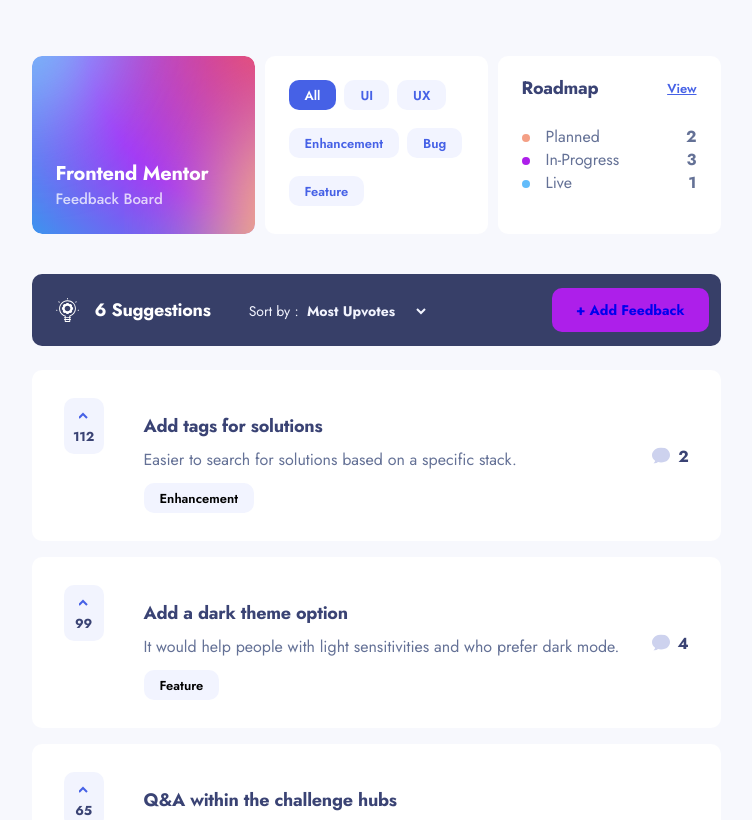
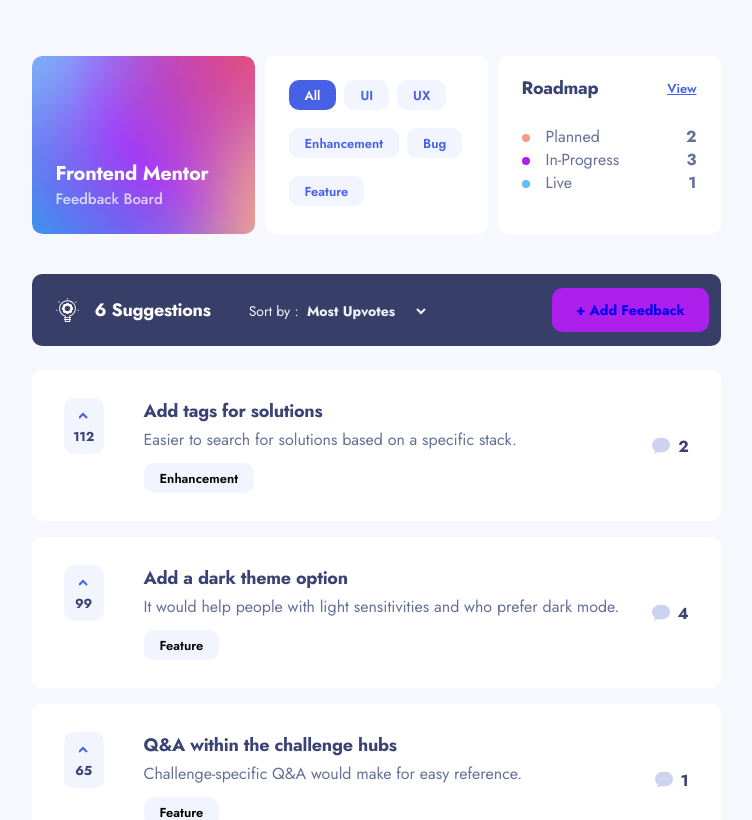
Before and after one commit to johnnygerard/fem-product-feedback-app, an Angular app: page / in a window 1280 px wide. Shown: the top 820 px of the page, without its empty margins (264-1016 px from the left). Built offline with nearby package versions, Linux system fonts and the light colour scheme.

Commit message:
fix: vertical space

```diff
--- a/src/app/suggestion/suggestion.component.scss
+++ b/src/app/suggestion/suggestion.component.scss
@@ -17,7 +17,7 @@
   position: relative;
 
   @include mobile {
-    padding: 0 0 72px;
+    padding: 0 0 48px;
   }
 }
 
@@ -33,6 +33,8 @@ app-upvote {
 }
 
 .title {
+  display: block;
+
   // Typography
   color: #3A4374;
   font-size: 18px;
```
